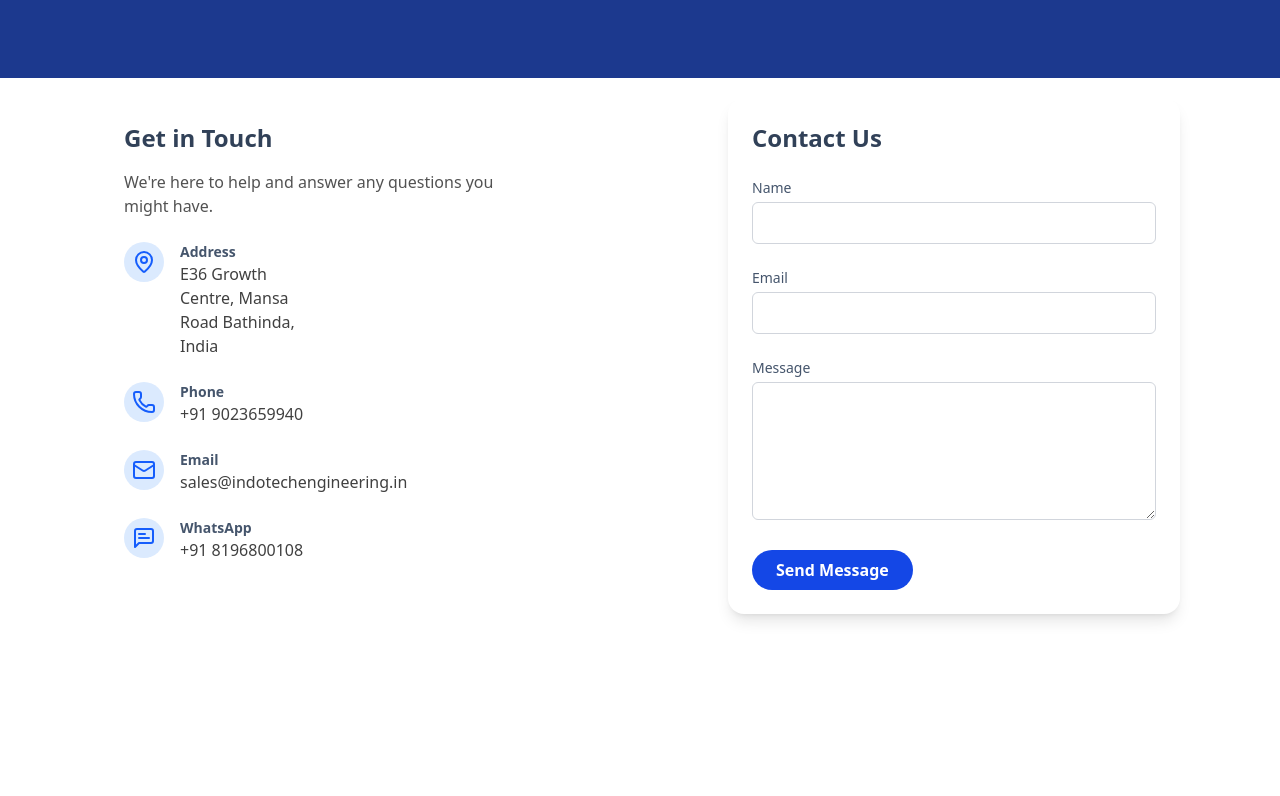
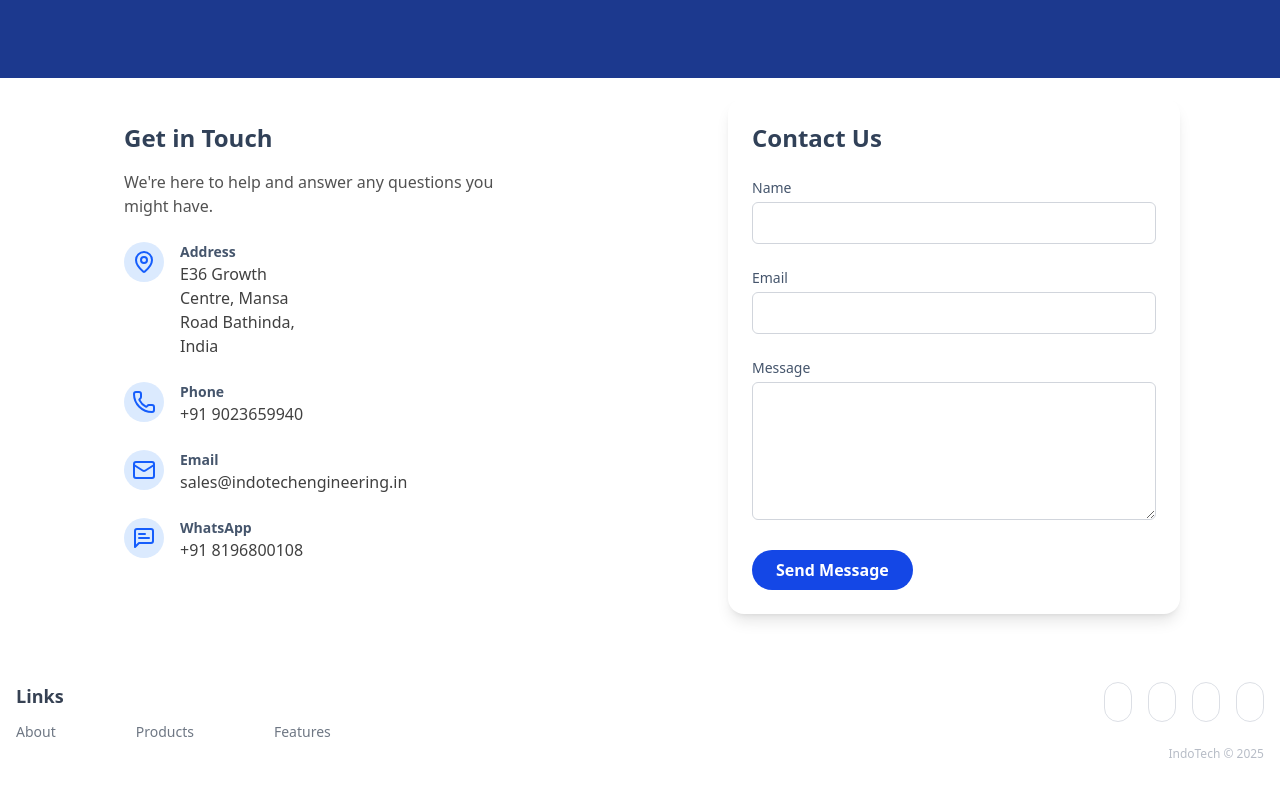
Before and after one commit to RiyaMehta16/indotech, a React (Vite) app: page / in a window 1280 px wide. Shown: the part 4352-5148 px from the top of the page. Before the commit the page ends 4986 px from the top, so only its background shows below. Built offline with nearby package versions, Linux system fonts and the light colour scheme.

Commit message:
Footer completed

```diff
--- a/src/App.jsx
+++ b/src/App.jsx
@@ -6,6 +6,7 @@ import AboutSection from "./components/sections/AboutSection";
 import ManufacturingSection from "./components/sections/ManufacturingSection";
 import ProductRangeSection from "./components/sections/ProductRangeSection";
 import GetInTouchSection from "./components/sections/GetInTouchSection";
+import Footer from "./components/sections/Footer";
 
 function App() {
   return (
@@ -15,6 +16,7 @@ function App() {
       <ProductRangeSection />
       <AboutSection />
       <GetInTouchSection />
+      <Footer />
     </div>
   );
 }
--- /dev/null
+++ b/src/components/sections/Footer.jsx
@@ -0,0 +1,61 @@
+import React from "react";
+
+const footerData = {
+  Links: ["About", "Products", "Features"],
+  //   About: ["Company", "Team", "Legacy"],
+  //   Careers: ["Job openings", "Employee success", "Benefits"],
+};
+
+const socialLinks = [
+  { icon: "ion-social-facebook", url: "#" },
+  { icon: "ion-social-twitter", url: "#" },
+  { icon: "ion-social-snapchat", url: "#" },
+  { icon: "ion-social-instagram", url: "#" },
+];
+
+const Footer = () => {
+  return (
+    <footer className="bg-white text-gray-700 py-12">
+      <div className="container mx-auto px-4">
+        <div className="flex flex-wrap justify-center md:justify-between gap-8">
+          {Object.entries(footerData).map(([section, links], idx) => (
+            <div key={idx} className="w-40 text-center md:text-left">
+              <h3 className="mb-3 font-bold text-lg">{section}</h3>
+              <ul className="space-y-2 flex space-x-20 text-sm">
+                {links.map((link, i) => (
+                  <li key={i}>
+                    <a
+                      href="#"
+                      className="text-gray-600 hover:text-gray-900 transition-opacity duration-200 opacity-80 hover:opacity-100"
+                    >
+                      {link}
+                    </a>
+                  </li>
+                ))}
+              </ul>
+            </div>
+          ))}
+
+          <div className="w-40 text-center md:text-right">
+            <div className="flex justify-center md:justify-end space-x-4 mt-6 md:mt-0">
+              {socialLinks.map((social, i) => (
+                <a
+                  key={i}
+                  href={social.url}
+                  className="w-10 h-10 flex items-center justify-center rounded-full border border-gray-300 text-gray-600 opacity-75 hover:opacity-100 transition-opacity duration-200"
+                >
+                  <i className={`icon ${social.icon} text-xl`}></i>
+                </a>
+              ))}
+            </div>
+            <p className="mt-6 text-xs text-gray-400 opacity-70">
+              IndoTech © {new Date().getFullYear()}
+            </p>
+          </div>
+        </div>
+      </div>
+    </footer>
+  );
+};
+
+export default Footer;
```
